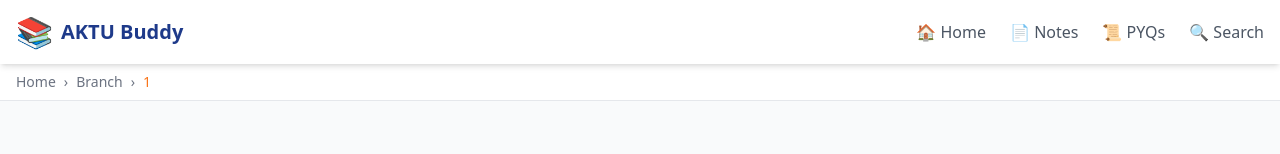
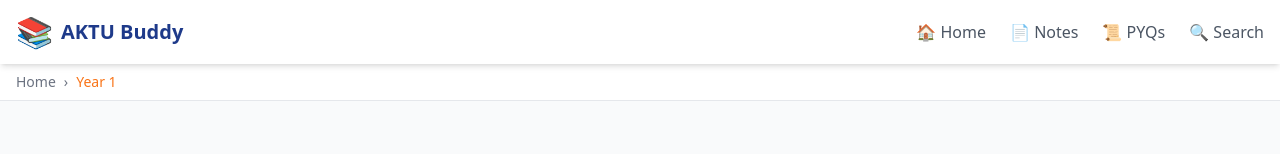
Before and after one commit to dipanshu-kashyap00/aktu-buddy, a React (Vite) app in the folder frontend/: page /branch/1 in a window 1280 px wide. Shown: the top 154 px of the page. Built offline with nearby package versions, Linux system fonts and the light colour scheme; no server answers.

Commit message:
fix: improve breadcrumb label formatting

```diff
--- a/frontend/src/components/layout/Breadcrumb.jsx
+++ b/frontend/src/components/layout/Breadcrumb.jsx
@@ -1,4 +1,27 @@
 import { Link, useLocation } from 'react-router-dom';
+
+const formatLabel = (part) => {
+  const labels = {
+    'branch': null,
+    'year': null,
+    'notes': 'Notes',
+    'pyq': 'PYQ',
+    'quantum': 'Quantum',
+    'syllabus': 'Syllabus',
+    'CSE': 'CSE',
+    'AI': 'AI',
+    'IT': 'IT',
+    'ECE': 'ECE',
+    'ME': 'ME',
+    'CE': 'CE',
+    '1': 'Year 1',
+    '2': 'Year 2',
+    '3': 'Year 3',
+    '4': 'Year 4',
+  };
+  if (labels[part] !== undefined) return labels[part];
+  return part.charAt(0).toUpperCase() + part.slice(1);
+};
 
 const Breadcrumb = () => {
   const location = useLocation();
@@ -9,15 +32,18 @@ const Breadcrumb = () => {
   const crumbs = [{ label: 'Home', path: '/' }];
   let currentPath = '';
 
-  parts.forEach((part, i) => {
+  parts.forEach((part) => {
     currentPath += '/' + part;
-    const label = part.charAt(0).toUpperCase() + part.slice(1);
+    const label = formatLabel(part);
+    if (label === null) return;
     crumbs.push({ label, path: currentPath });
   });
 
+  if (crumbs.length <= 1) return null;
+
   return (
     <div className='bg-white border-b'>
-      <div className='container mx-auto px-4 py-2 flex items-center gap-2 text-sm text-gray-500'>
+      <div className='container mx-auto px-4 py-2 flex items-center gap-2 text-sm text-gray-500 flex-wrap'>
         {crumbs.map((crumb, i) => (
           <span key={crumb.path} className='flex items-center gap-2'>
             {i > 0 && <span>›</span>}
```
